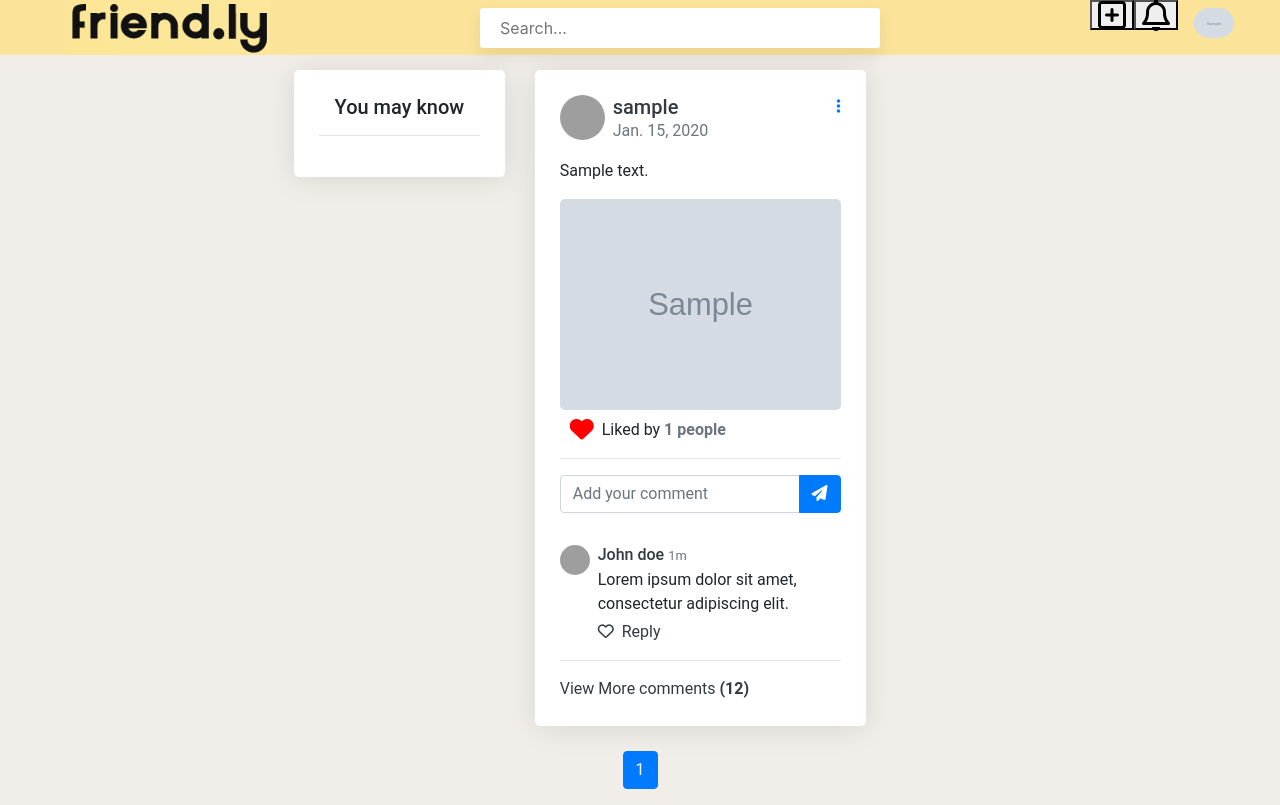
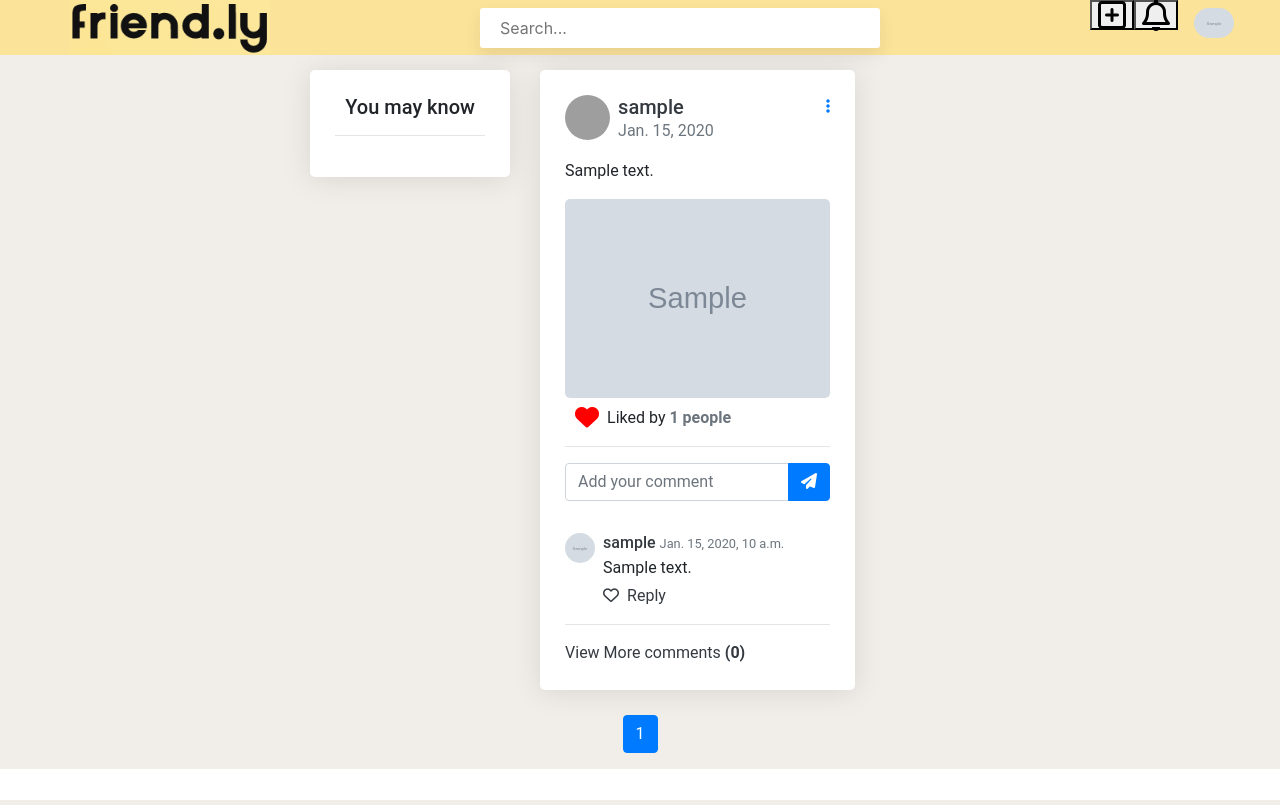
Before and after one commit to KevinKingslin/Network, a Django app: page / in a window 1280 px wide. Run offline with Django 3.2, Linux system fonts and the light colour scheme; a user stored in the database is signed in; tables that the repository leaves empty hold one stand-in row (values such as "Sample post"); grey boxes marked "Sample" are stand-in pictures; some libraries are stand-ins or nearby versions; grey boxes are pictures that could not be loaded.

Commit message:
Added comments to posts

```diff
--- a/network/templates/network/index.html
+++ b/network/templates/network/index.html
@@ -86,7 +86,7 @@
 
             <div class="col-sm-6 scollit">
             {% if postCount != 0 %}
-        {% for post, likes in posts %}
+        {% for post, likes, comment, CommentCount in posts %}
                 <div class="post-block">
                     <div class="d-flex justify-content-between">
                         <div class="d-flex mb-3">
@@ -150,10 +150,10 @@
                         <!-- Comment content -->
                         <div class="comment-view-box mb-3">
                             <div class="d-flex mb-2">
-                                <img src="img/user2.jpg" alt="User img" class="author-img author-img--small mr-2">
+                                <img src="{{ comment.user_id.profilePicture.url }}" alt="User img" class="author-img author-img--small mr-2">
                                 <div>
-                                    <h6 class="mb-1"><a href="#!" class="text-dark">John doe</a> <small class="text-muted">1m</small></h6>
-                                    <p class="mb-1">Lorem ipsum dolor sit amet, consectetur adipiscing elit.</p>
+                                    <h6 class="mb-1"><a href="#!" class="text-dark">{{ comment.user_id.username }}</a> <small class="text-muted">{{ comment.created }}</small></h6>
+                                    <p class="mb-1">{{ comment.description }}</p>
                                     <div class="d-flex">
                                         <a href="#!" class="text-dark mr-2"><span><i class="fa fa-heart-o"></i></span></a>
                                         <a href="#!" class="text-dark mr-2"><span>Reply</span></a>
@@ -163,7 +163,7 @@
                         </div>
                         <!-- More Comments -->
                         <hr>
-                        <a href="#!" class="text-dark">View More comments <span class="font-weight-bold">(12)</span></a>
+                        <a href="#!" class="text-dark">View More comments <span class="font-weight-bold">({{ CommentCount|add:"-1" }})</span></a>
                     </div>
                 </div>
                 {% endfor %}
--- a/network/views.py
+++ b/network/views.py
@@ -40,7 +40,8 @@
         likes = likeserializer.get_likes(post)
         for user in likes:
             LikeUser.append(User.objects.get(id=user))
-        PostData.append((post, LikeUser))
+        comments = Comment.objects.filter(post_id=post)
+        PostData.append((post, LikeUser, comments.first(), comments.count()))
 
     paginator = Paginator(PostData, 10)
     page_number = request.GET.get('page')
```
